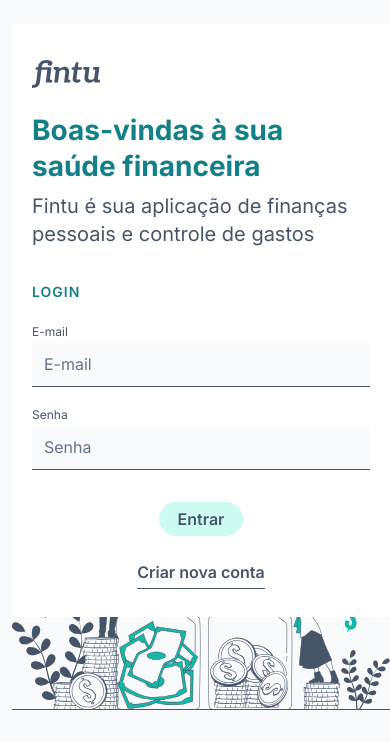
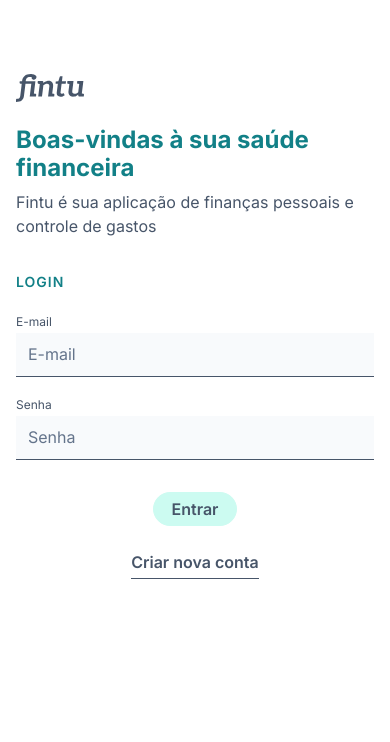
Before and after one commit to dada1smo/fintu-front, a React (Create React App) app: page / in a window 390 px wide. Shown: the part 102-844 px from the top of the page. Built offline with nearby package versions, Linux system fonts and the light colour scheme.

Commit message:
fix: Responsive minor fixes

```diff
--- a/src/layouts/Home.js
+++ b/src/layouts/Home.js
@@ -8,15 +8,20 @@ import {
 import logo from '../images/Logo.svg';
 import { Outlet, useLocation } from 'react-router-dom';
 import { Logo } from '../styles/Logo.styles';
+import useWindowSize from '../hooks/use-window-size';
+import { ScreenSize } from '../styles/Breakpoints.styles';
 
 export default function Home() {
   const { pathname } = useLocation();
+  const screenSize = useWindowSize();
 
   return (
     <Wrapper>
-      <BackgroundHome>
-        <IllustrationHome />
-      </BackgroundHome>
+      {screenSize.width > ScreenSize.tablet && (
+        <BackgroundHome>
+          <IllustrationHome />
+        </BackgroundHome>
+      )}
 
       <CardHome login={pathname === '/'}>
         <Logo src={logo} alt="Fintu" />
--- a/src/styles/Dashboard.styles.js
+++ b/src/styles/Dashboard.styles.js
@@ -24,7 +24,7 @@ export const ContainerMonths = styled.div`
   @media ${Device.tablet} {
     grid-column: 1 / span 4;
     grid-template-columns: repeat(4, 1fr);
-    padding-right: 12px;
+    padding: 0 12px 20px 12px;
   }
 `;
 
@@ -44,8 +44,8 @@ export const ContainerSelect = styled.div`
 
   @media ${Device.tablet} {
     grid-column: 1 / span 4;
-    top: -4px;
-    padding: 4px 0 8px;
+    top: 0;
+    padding: 20px 0 8px;
     margin-bottom: 12px;
   }
 `;
--- a/src/styles/Details.styles.js
+++ b/src/styles/Details.styles.js
@@ -17,9 +17,8 @@ export const ContainerDetails = styled.div`
 
   @media ${Device.tablet} {
     grid-column: 1 / span 4;
-    top: -4px;
-    padding: 20px 16px 4px;
-    margin-right: 12px;
+    padding: 24px 0 4px 16px;
+    margin-right: 0;
   }
 `;
 
@@ -27,6 +26,10 @@ export const ContainerDetailsHeader = styled.div`
   display: flex;
   align-items: flex-start;
   justify-content: space-between;
+
+  @media ${Device.tablet} {
+    padding-right: 16px;
+  }
 `;
 
 export const ContainerDetailsTitle = styled.div`
@@ -51,6 +54,7 @@ export const RowDetails = styled.div`
     height: auto;
     flex: 1 1 100%;
     padding-bottom: 60px;
+    padding-right: 16px;
 
     &::-webkit-scrollbar {
       width: 12px;
@@ -138,6 +142,7 @@ export const ContainerDetailsFooter = styled.div`
   background: ${Theme.neutral['000']};
   border-top: 1px solid ${Theme.neutral[50]};
   box-shadow: 0px 0px 12px 0px ${Theme.neutral[200]};
+  z-index: 44;
 `;
 
 export const ContainerDetailsFooterSummary = styled.div`
--- a/src/styles/Home.styles.js
+++ b/src/styles/Home.styles.js
@@ -73,8 +73,12 @@ export const CardHome = styled.div`
     grid-column: 1 / span 4;
   }
 
+  @media ${Device.laptopL} {
+    padding: 20px 32px 28px;
+  }
+
   @media ${Device.mobileL} {
-    padding: 16px 20px 28px;
+    padding: 20px 16px 28px;
   }
 `;
 
--- a/src/styles/Layout.styles.js
+++ b/src/styles/Layout.styles.js
@@ -15,6 +15,8 @@ export const Wrapper = styled.div`
 
   @media ${Device.tablet} {
     grid-template-columns: repeat(4, 1fr);
-    padding: 20px 0 20px 12px;
+    padding: 0;
+    background: ${(props) =>
+      props.dashboard ? Theme.neutral[50] : Theme.neutral['000']};
   }
 `;
--- a/src/styles/Typography.styles.js
+++ b/src/styles/Typography.styles.js
@@ -11,17 +11,22 @@ export const H1 = styled.h1`
   color: ${Theme.green[700]};
 
   @media ${Device.laptopL} {
-    font-size: 28px;
-    line-height: 36px;
+    font-size: 24px;
+    line-height: 28px;
   }
 `;
 
 export const H2 = styled.h2`
   font-family: ${Theme.inter};
-  font-size: 20px;
+  font-size: 24px;
   font-weight: 600;
-  line-height: 24px;
+  line-height: 28px;
   color: ${Theme.neutral[600]};
+
+  @media ${Device.laptopL} {
+    font-size: 20px;
+    line-height: 24px;
+  }
 `;
 
 export const H3 = styled.h3`
@@ -51,12 +56,16 @@ export const Value = styled.div`
 
 export const Label = styled.span`
   font-family: ${Theme.inter};
-  font-size: 14px;
+  font-size: 16px;
   font-weight: 600;
   line-height: 24px;
   letter-spacing: 1px;
   text-transform: uppercase;
   color: ${(props) => (props.negative ? Theme.red[900] : Theme.green[700])};
+
+  @media ${Device.laptopL} {
+    font-size: 14px;
+  }
 `;
 
 export const Parapraph = styled.p`
@@ -73,4 +82,9 @@ export const Subtitle = styled.p`
   font-weight: 400;
   line-height: 28px;
   color: ${Theme.neutral[600]};
+
+  @media ${Device.laptopL} {
+    font-size: 16px;
+    line-height: 24px;
+  }
 `;
```
